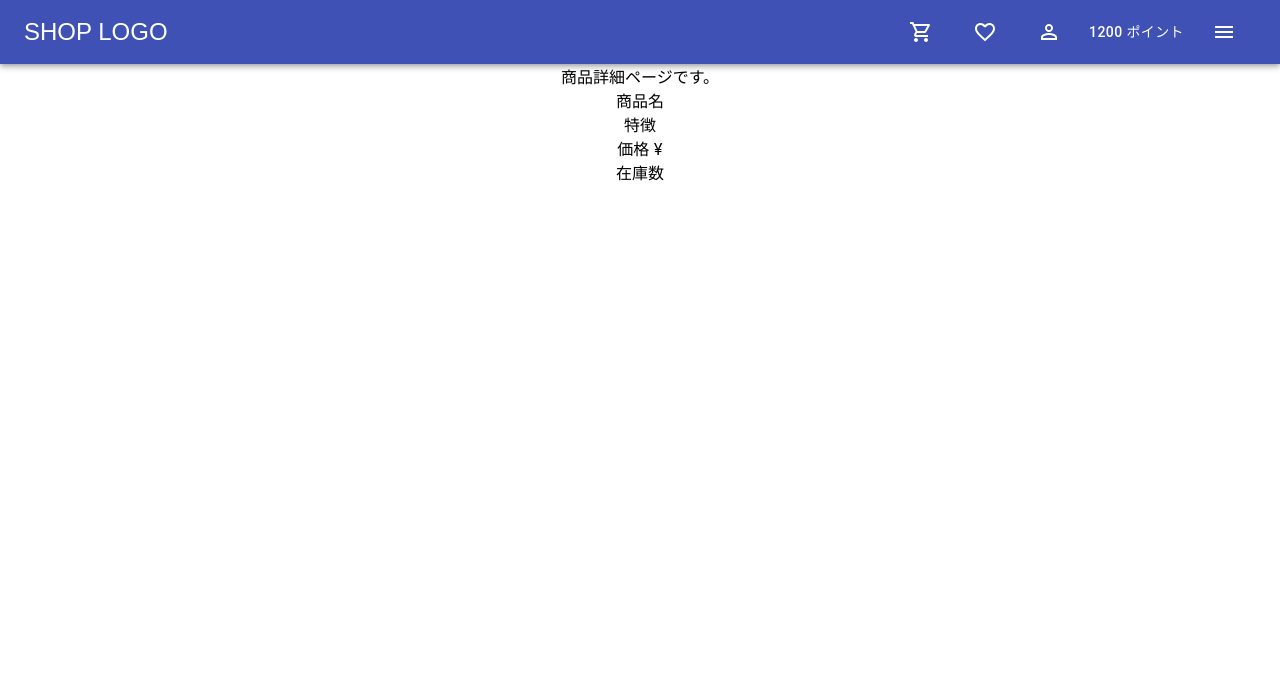
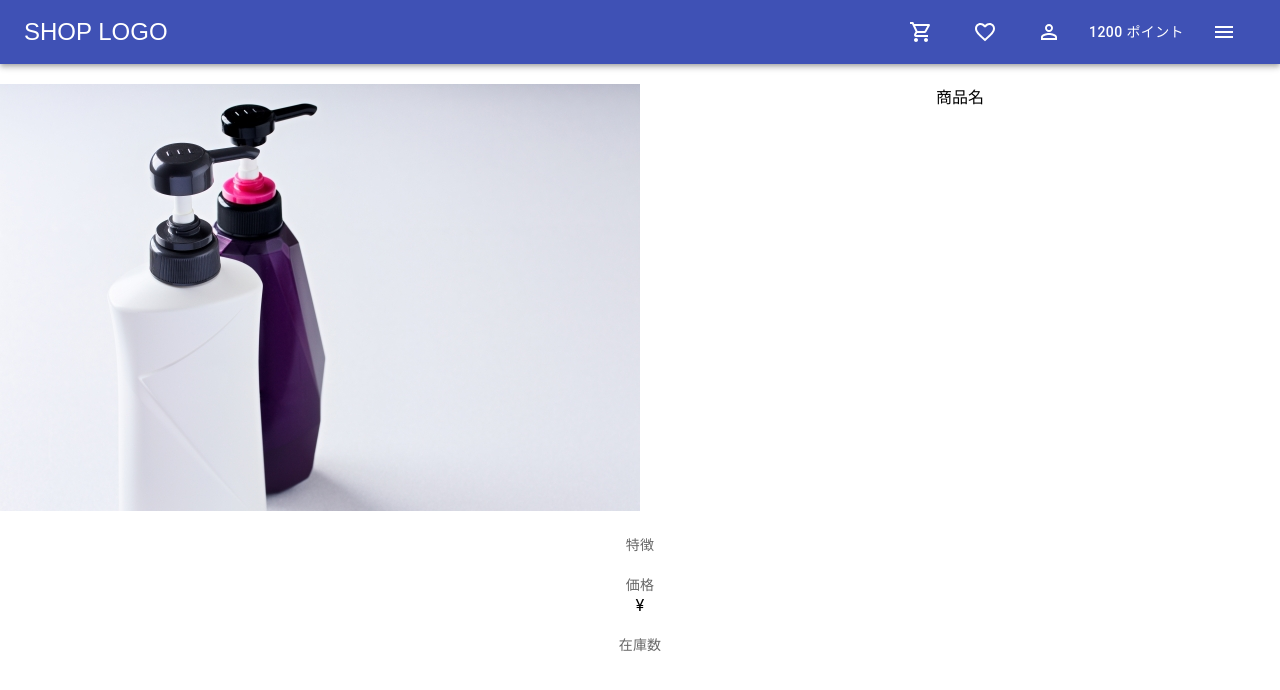
Before and after one commit to Onepiece2424/shampoo_ec_site, a React (Create React App) app in the folder frontend/: page /items/1 in a window 1280 px wide. Shown: the top 690 px of the page. Built offline with nearby package versions, Linux system fonts and the light colour scheme; no server answers; the HTML template or start-up script is replaced by a standard one.

Commit message:
商品詳細ページにスタイルの適用

```diff
--- a/frontend/src/App.css
+++ b/frontend/src/App.css
@@ -36,3 +36,21 @@
     transform: rotate(360deg);
   }
 }
+
+.column {
+  width: 100%;
+}
+
+.cat1 {
+  background-size: cover;
+}
+
+.cat2 {
+  background-size: cover;
+}
+
+@media all and (min-width: 500px) {
+  .wrapper {
+    display: flex;
+  }
+}
--- a/frontend/src/components/Icons/index.js
+++ b/frontend/src/components/Icons/index.js
@@ -1,6 +1,5 @@
 import * as React from 'react';
 import Card from '@mui/material/Card';
-import CardActions from '@mui/material/CardActions';
 import CardContent from '@mui/material/CardContent';
 import CardMedia from '@mui/material/CardMedia';
 import Button from '@mui/material/Button';
--- a/frontend/src/components/item/ItemDetail.jsx
+++ b/frontend/src/components/item/ItemDetail.jsx
@@ -1,5 +1,7 @@
 import React, { useState, useEffect } from 'react'
 import { fetchItemsDetail } from '../../apis/itemsDetail'
+import Typography from '@mui/material/Typography';
+import logo from '../..//20230416_シャンプー画像.jpg'
 
 const ItemDetail = ({ match }) => {
 
@@ -16,12 +18,34 @@ const ItemDetail = ({ match }) => {
 
   return (
     <>
-      商品詳細ページです。
       <br></br>
-      <div>商品名{item && item.name}</div>
-      <div>特徴{item && item.description}</div>
-      <div>価格 ¥{item && item.price}</div>
-      <div>在庫数 {item && item.stock}</div>
+      <div className="wrapper">
+        <div className="column cat1">
+          <div className="info">
+            <img src={logo} />
+          </div>
+        </div>
+        <div className="column cat2">
+          <div className="info">
+            <div>商品名{item && item.name}</div>
+          </div>
+        </div>
+      </div>
+      <br></br>
+      <Typography variant="body2" color="text.secondary">
+        特徴
+      </Typography>
+      <div>{item && item.description}</div>
+      <br></br>
+      <Typography variant="body2" color="text.secondary">
+        価格
+      </Typography>
+      <div>¥{item && item.price}</div>
+      <br></br>
+      <Typography variant="body2" color="text.secondary">
+        在庫数
+      </Typography>
+      <div>{item && item.stock}</div>
     </>
   )
 }
--- a/frontend/src/components/item/ItemList.jsx
+++ b/frontend/src/components/item/ItemList.jsx
@@ -20,7 +20,6 @@ const ItemList = () => {
 
   return (
     <div>
-      商品一覧ページです。
       <br></br>
       {list && list.items && list.items.map((item) => {
         return (
```
